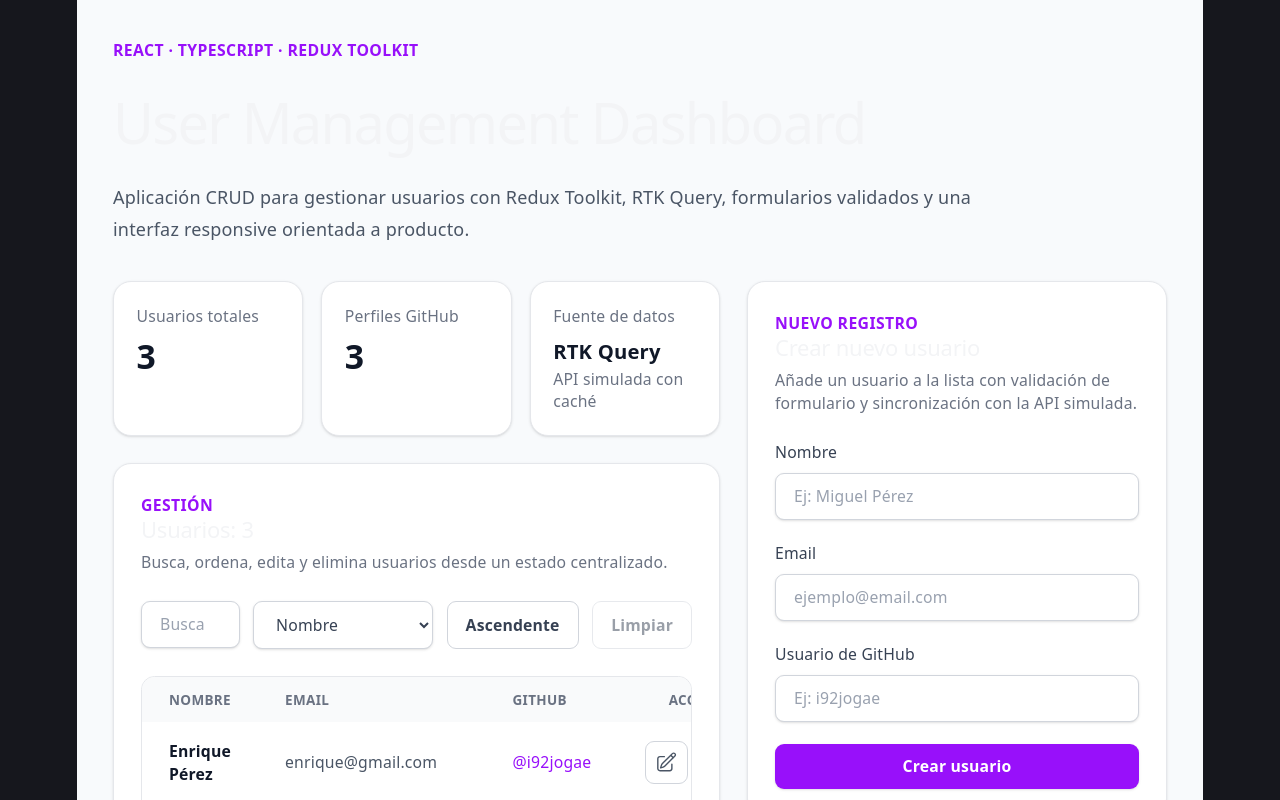
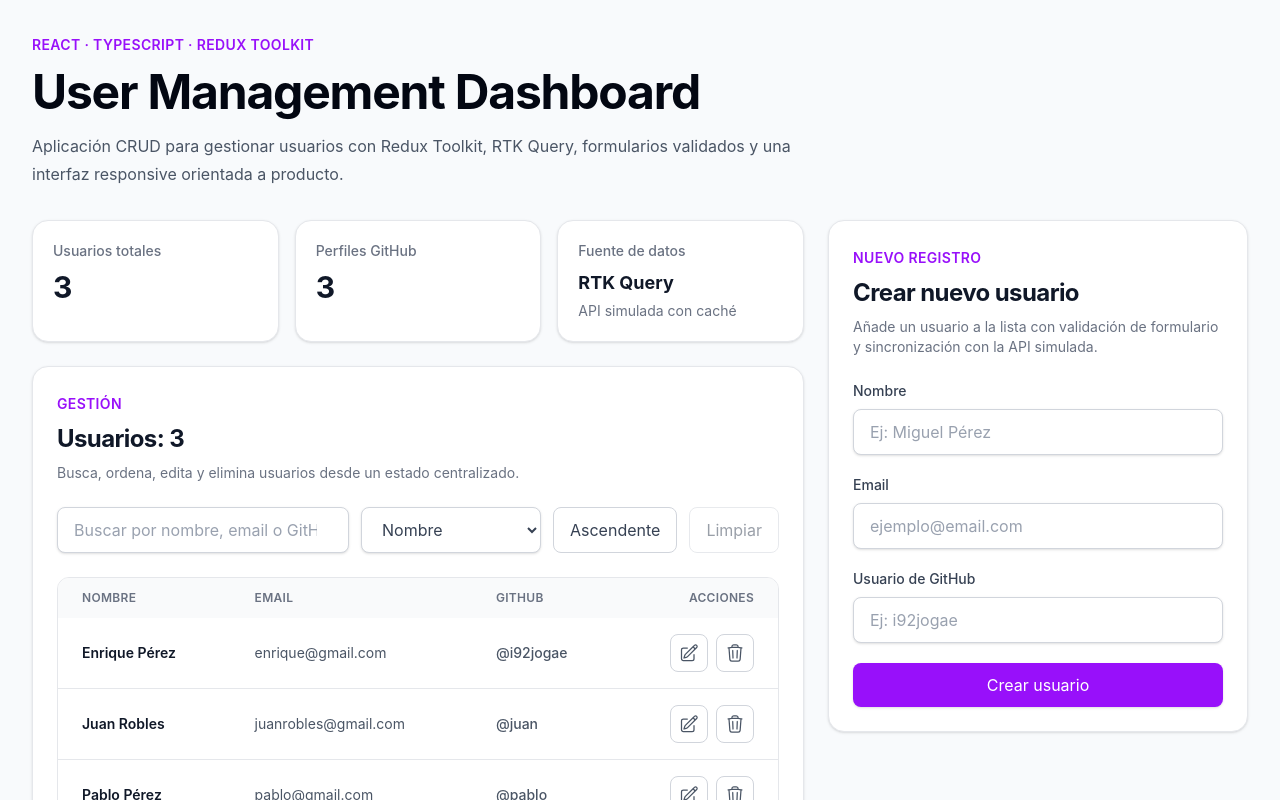
Before and after one commit to i92jogae/react-crud-redux, a React (Vite) app: page / in a window 1280 px wide. Shown: the top 800 px of the page. Built offline with nearby package versions, Linux system fonts and the light colour scheme.

Commit message:
Reduce global CSS for Tailwind

```diff
--- a/src/index.css
+++ b/src/index.css
@@ -1,112 +1,47 @@
 @import "tailwindcss";
 
 :root {
-  --text: #6b6375;
-  --text-h: #08060d;
-  --bg: #fff;
-  --border: #e5e4e7;
-  --code-bg: #f4f3ec;
-  --accent: #aa3bff;
-  --accent-bg: rgba(170, 59, 255, 0.1);
-  --accent-border: rgba(170, 59, 255, 0.5);
-  --social-bg: rgba(244, 243, 236, 0.5);
-  --shadow:
-    rgba(0, 0, 0, 0.1) 0 10px 15px -3px, rgba(0, 0, 0, 0.05) 0 4px 6px -2px;
-
-  --sans: system-ui, 'Segoe UI', Roboto, sans-serif;
-  --heading: system-ui, 'Segoe UI', Roboto, sans-serif;
-  --mono: ui-monospace, Consolas, monospace;
-
-  font: 18px/145% var(--sans);
-  letter-spacing: 0.18px;
-  color-scheme: light dark;
-  color: var(--text);
-  background: var(--bg);
+  font-family: Inter, ui-sans-serif, system-ui, -apple-system, BlinkMacSystemFont, "Segoe UI", sans-serif;
+  color: #111827;
+  background: #f8fafc;
   font-synthesis: none;
   text-rendering: optimizeLegibility;
   -webkit-font-smoothing: antialiased;
   -moz-osx-font-smoothing: grayscale;
-
-  @media (max-width: 1024px) {
-    font-size: 16px;
-  }
 }
 
-@media (prefers-color-scheme: light) {
-  :root {
-    --text: #9ca3af;
-    --text-h: #f3f4f6;
-    --bg: #16171d;
-    --border: #2e303a;
-    --code-bg: #1f2028;
-    --accent: #c084fc;
-    --accent-bg: rgba(192, 132, 252, 0.15);
-    --accent-border: rgba(192, 132, 252, 0.5);
-    --social-bg: rgba(47, 48, 58, 0.5);
-    --shadow:
-      rgba(0, 0, 0, 0.4) 0 10px 15px -3px, rgba(0, 0, 0, 0.25) 0 4px 6px -2px;
-  }
+* {
+  box-sizing: border-box;
+}
 
-  #social .button-icon {
-    filter: invert(1) brightness(2);
-  }
+html {
+  min-width: 320px;
+  min-height: 100%;
+  background: #f8fafc;
+}
+
+body {
+  min-width: 320px;
+  min-height: 100svh;
+  margin: 0;
+  background: #f8fafc;
+}
+
+button,
+input,
+select,
+textarea {
+  font: inherit;
+}
+
+button {
+  cursor: pointer;
+}
+
+a {
+  color: inherit;
 }
 
 #root {
-  width: 1126px;
-  max-width: 100%;
-  margin: 0 auto;
-  text-align: center;
   min-height: 100svh;
-  display: flex;
-  flex-direction: column;
-  box-sizing: border-box;
 }
-
-body {
-  margin: 0;
-}
-
-h1,
-h2 {
-  font-family: var(--heading);
-  font-weight: 500;
-  color: var(--text-h);
-}
-
-h1 {
-  font-size: 56px;
-  letter-spacing: -1.68px;
-  margin: 32px 0;
-  @media (max-width: 1024px) {
-    font-size: 36px;
-    margin: 20px 0;
-  }
-}
-h2 {
-  font-size: 22px;
-  line-height: 118%;
-  letter-spacing: -0.24px;
-  margin: 0 0 8px;
-  @media (max-width: 1024px) {
-    font-size: 20px;
-  }
-}
-p {
-  margin: 0;
-}
-
-code,
-.counter {
-  font-family: var(--mono);
-  display: inline-flex;
-  border-radius: 4px;
-  color: var(--text-h);
-}
-
-code {
-  font-size: 15px;
-  line-height: 135%;
-  padding: 4px 8px;
-  background: var(--code-bg);
-}
```
